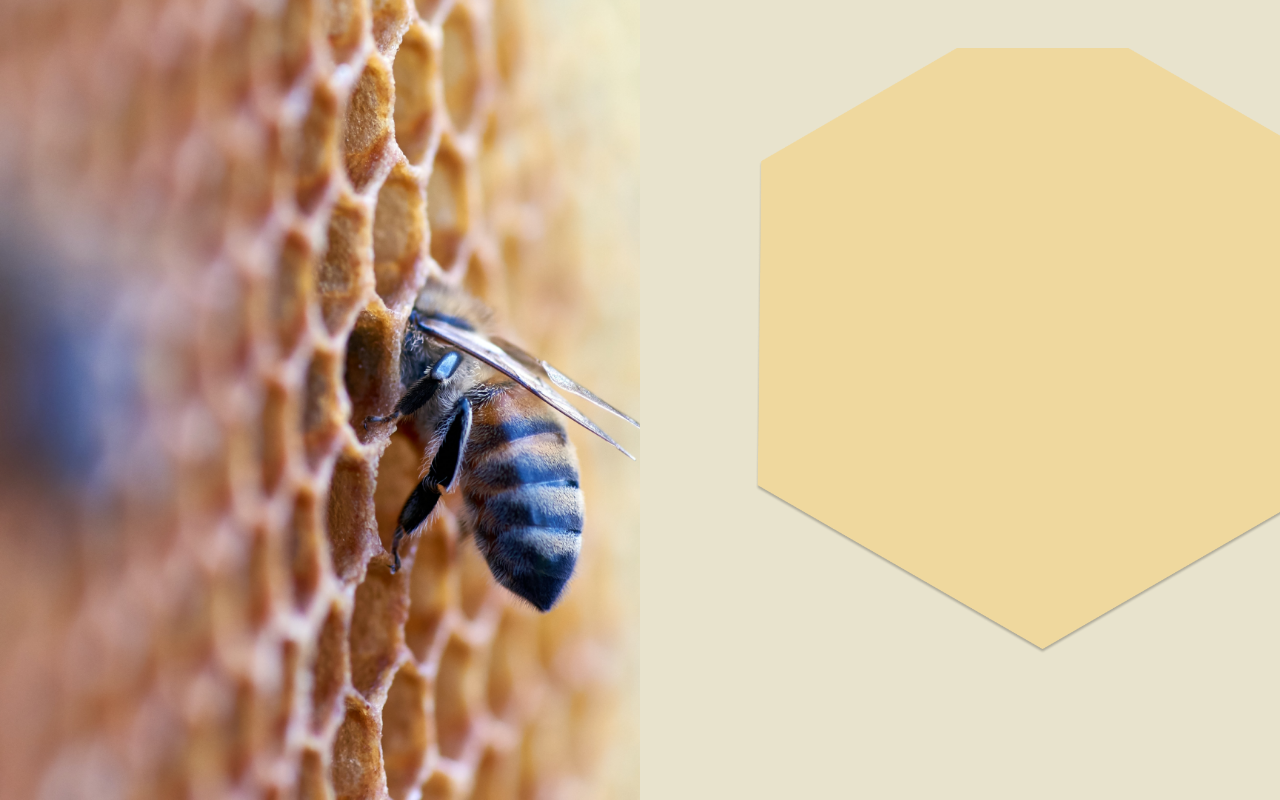
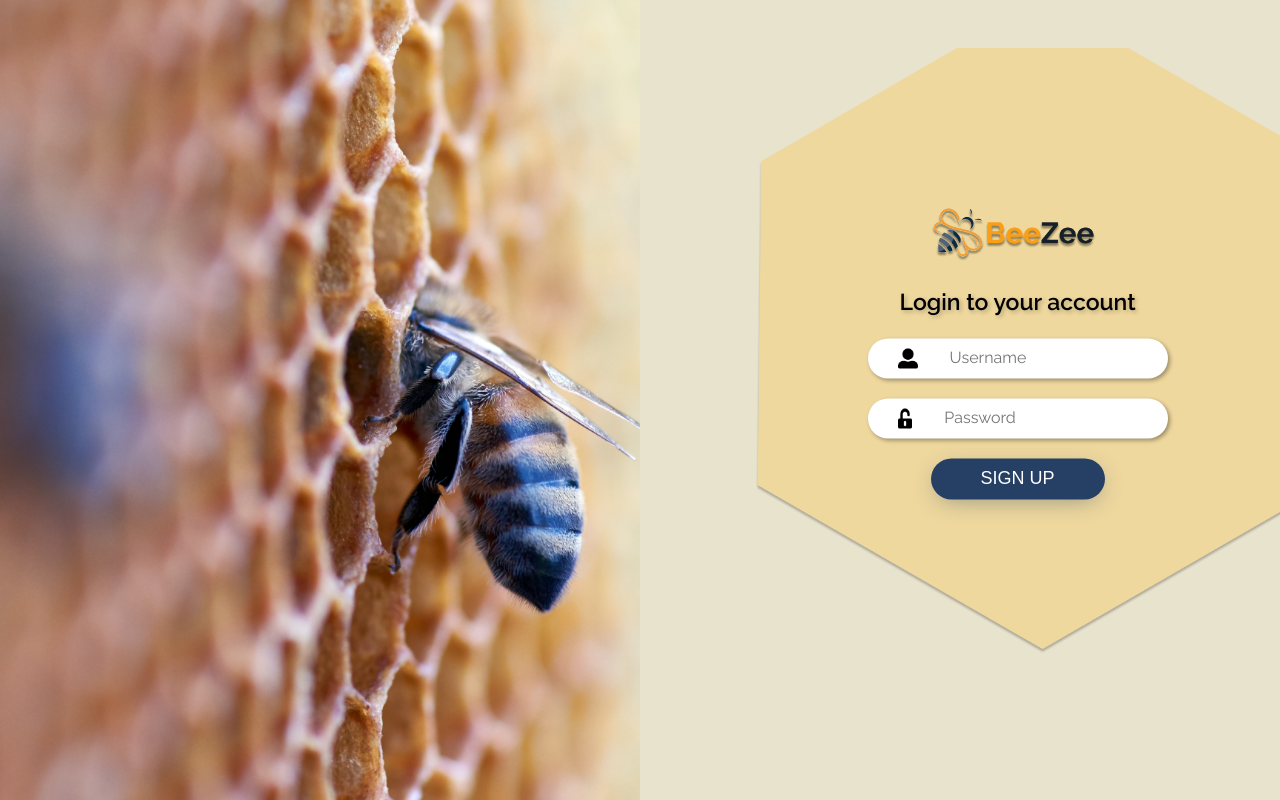
Before and after one commit to cepdnaclk/e19-3yp-beehive-monitoring-system, a React (Vite) app in the folder code/beehive-dashboard/: page /signup in a window 1280 px wide. Built offline with nearby package versions, Linux system fonts and the light colour scheme.

Commit message:
Update signup page

```diff
--- a/code/beehive-dashboard/src/Pages/SignUp.jsx
+++ b/code/beehive-dashboard/src/Pages/SignUp.jsx
@@ -1,9 +1,27 @@
 import React from 'react';
 import Banner from "../Assets/Sign up Bee image.png";
 import Polygon from "../Assets/Sign up Polygon.png";
+import UserIcon from "../Assets/username.png";
+import LockIcon from "../Assets/password.png";
+import Logo from "../Assets/Logo.png";
+import { useState } from "react";
 import '../Styles/Pages/SignUp.scss';
 
 function SignUp() {
+    const [email, setEmail] = useState("");
+    const [password, setPassword] = useState("");
+
+    const signIn = async (e) => {
+        e.preventDefault();
+        try {
+          await signInWithEmailAndPassword(auth, email, password);
+
+          navigate("/n");
+        } catch (err) {
+          console.log(err);
+        }
+      };
+
   console.log('SignUp');
   return (
     <div>
@@ -14,7 +32,41 @@ function SignUp() {
          </div>
         <div className="split right">
             <div className="centered">
-            <img src={Polygon} alt="" className="polygon-image" />
+                <img src={Polygon} alt="" className="polygon-image" />
+                <div className="signup-form">
+                    <form className='login_right' onSubmit={signIn}>
+                        <img src={Logo} alt="" className="signup-logo" />
+                        <h3>Login to your account</h3>
+                        <div className='inputs'>
+                            <div className="input">
+                                <img src={UserIcon} alt="" className="user-icon" />
+                                <input
+                                type="text"
+                                id="username"
+                                placeholder="Username"
+                                onChange={(input) => {
+                                    setEmail(input.target.value);
+                                }}
+                                />
+                            </div>
+                            <div className='input'>
+                                <img src={LockIcon} alt="" className="lock-icon" />
+                                <input
+                                type="password"
+                                id="password"
+                                placeholder="Password"
+                                onChange={(input) => {
+                                    setPassword(input.target.value);
+                                }}
+                                />
+                            </div>
+                        </div>
+
+                        <div className='signup-button'>
+                            <button type="submit">SIGN UP</button>
+                        </div>
+                    </form>
+                </div>
             </div>
         </div>
     </div>
--- a/code/beehive-dashboard/src/Styles/Pages/SignUp.scss
+++ b/code/beehive-dashboard/src/Styles/Pages/SignUp.scss
@@ -1,3 +1,5 @@
+@import url('https://fonts.googleapis.com/css2?family=Raleway:wght@400;700&display=swap');
+
 .split {
   height: 100%;
   width: 50%;
@@ -50,3 +52,75 @@
   width: 100%;
   height: 100%;
 }
+
+.signup-form {
+  position: absolute;
+  top: 50%;
+  left: 50%;
+  transform: translate(-50%, -50%);
+  text-align: center;
+}
+
+.signup-form img{
+  width: 60%;
+  height: auto;
+}
+
+.signup-form h3 {
+  color: #000000;
+  font-size: 23px;
+  font-weight: 600;
+  font-family: 'Raleway', sans-serif;
+  text-shadow: 2px 2px 4px rgba(0, 0, 0, 0.256);
+}
+
+.inputs {
+  margin-top: 20px;
+  display: flex;
+  flex-direction: column;
+  gap: 20px;
+}
+
+.input{
+  display: flex;
+  align-items: center;
+  margin: auto;
+  width: 300px;
+  height: 40px;
+  background: #ffffff;
+  box-shadow: 2px 2px 4px rgba(0, 0, 0, 0.351);
+  border-radius: 50px;
+}
+
+.input img{
+  width: 20px;
+  height: 20px;
+  margin: 0px 30px;
+}
+
+.input input{
+  width: 100%;
+  height: 100%;
+  border: none;
+  outline: none;
+  background: none;
+  font-size: 16px;
+  color: #000000;
+  font-family: 'Raleway', sans-serif;
+}
+
+.signup-button {
+  margin-top: 20px;
+}
+
+.signup-button button {
+  background-color: #253F65;
+  color: white;
+  font-size: 18px;
+  font-weight: 500;
+  padding: 10px 50px;
+  border: none;
+  border-radius: 24px;
+  cursor: pointer;
+  box-shadow: 0px 6px 23px -6px #253f6575;
+}
```
Also changed, not shown: code/beehive-dashboard/src/Assets/password.png (added), code/beehive-dashboard/src/Assets/username.png (added).
